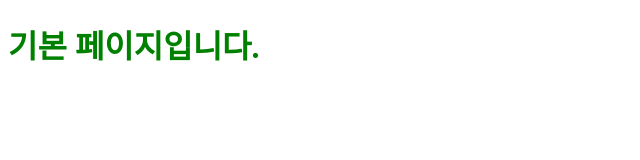
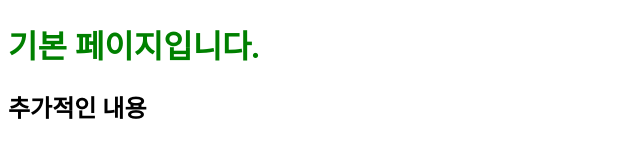
Before and after one commit to songyuji30/gitReview, a plain HTML site: page index.html in a window 1280 px wide. Shown: the whole page, without its empty margins (0-640 px from the left). Drawn offline with Linux system fonts and the light colour scheme.

Commit message:
Update index.html
h2 추가

```diff
--- a/index.html
+++ b/index.html
@@ -9,5 +9,6 @@
 </head>
 <body>
     <h1>기본 페이지입니다.</h1>
+    <h2> 추가적인 내용 </h2>
 </body>
 </html>
```
